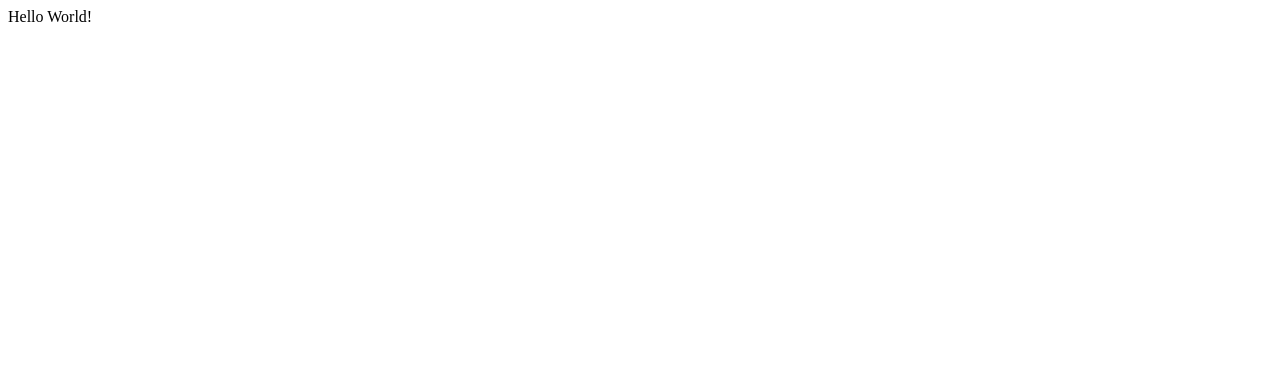
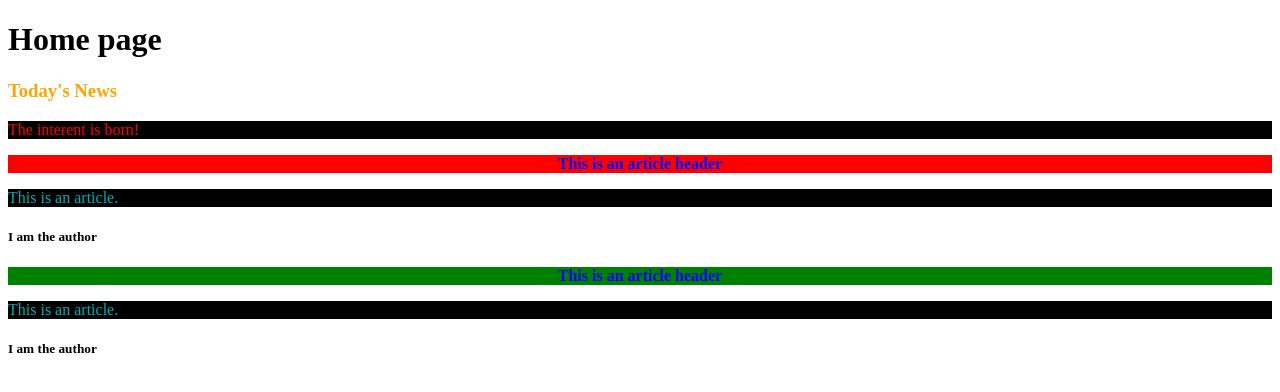
Before and after one commit to bhangraescapist/oldskoolbhangra, a plain HTML site: page index.html in a window 1280 px wide. Drawn offline with Linux system fonts and the light colour scheme.

Commit message:
Day 1 of HTML/CSS Practice - successful

```diff
--- a/index.html
+++ b/index.html
@@ -3,8 +3,38 @@
   <head>
     <title>Old Skool Bhangra</title>
     <meta charset="UTF-8">
+    <style>
+      h4 {
+        color: blue;
+        margin: 0px;
+        background-color: red;
+        text-align: center;
+      }
+      p {
+        color: #00AFAF;
+        background-color: rgb(0,0,0);
+      }
+    </style>
+    <link rel="stylesheet" href="style.css">
   </head>
   <body>
-    Hello World!
+    <h1>Home page</h1>
+
+    <section>
+      <h3>Today's News</h3>
+      <p title="Website is still in progress clearly..." style="color:red;">The interent is born!</p>
+    </section>
+
+    <article>
+      <h4>This is an article header</h4>
+      <p>This is an article.</p>
+      <h5>I am the author</h5>
+    </article>
+
+    <div>
+      <h4>This is an article header</h4>
+      <p>This is an article.</p>
+      <h5>I am the author</h5>
+    </div>
   </body>
 </html>
--- /dev/null
+++ b/style.css
@@ -0,0 +1,11 @@
+h2 {
+  color: orange;
+}
+
+h3 {
+  color: orange;
+}
+
+div h4{
+  background-color: green;
+}
```
